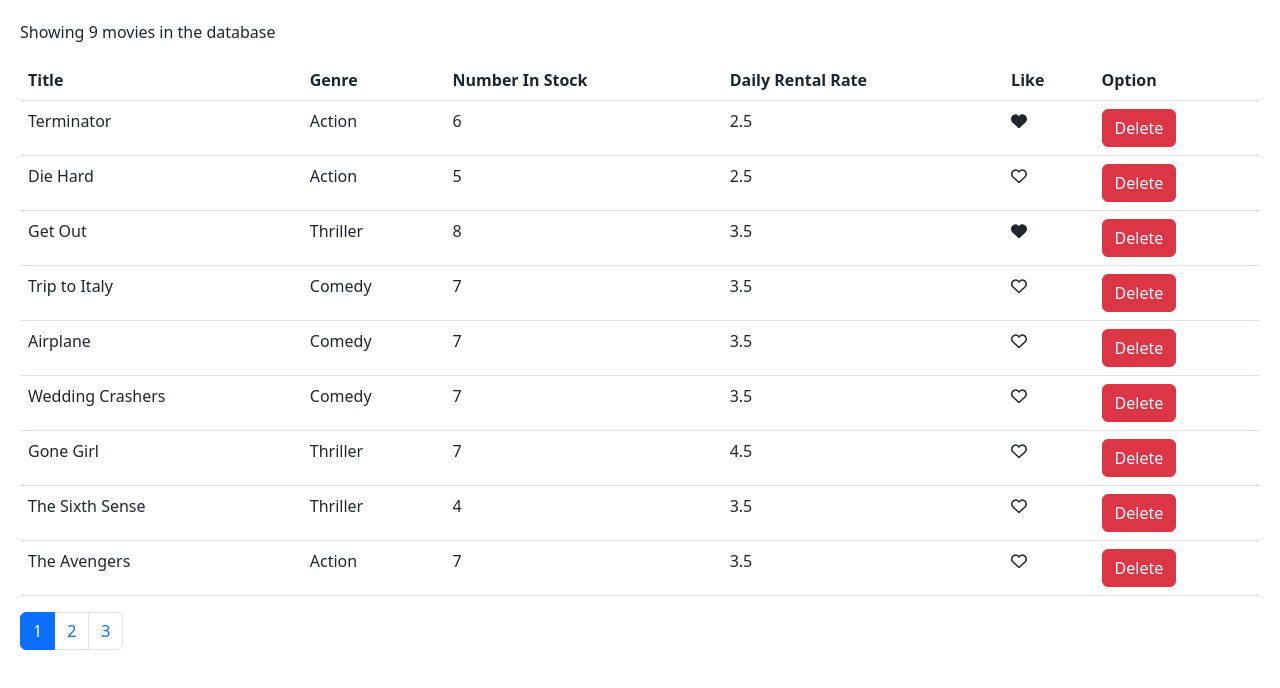
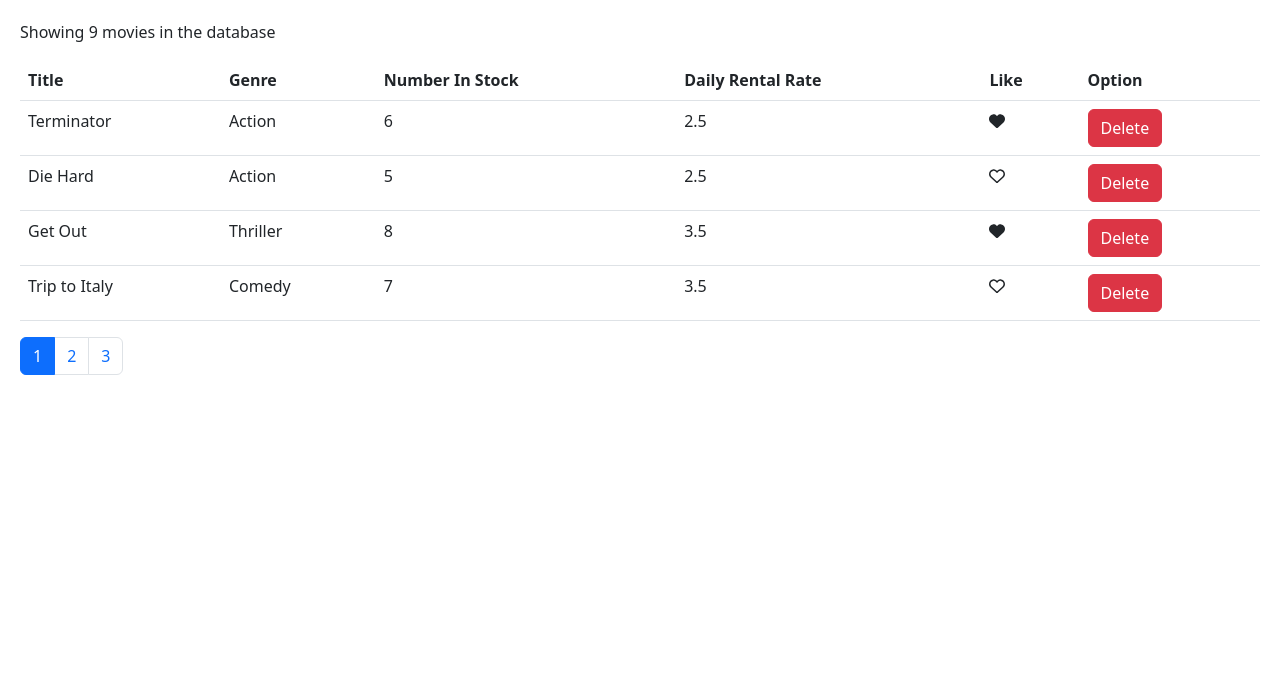
Before and after one commit to zalogarciam/vidly, a React (Create React App) app in the folder vidlyu/: page / in a window 1280 px wide. Shown: the top 688 px of the page. Built offline with nearby package versions, Linux system fonts and the light colour scheme.

Commit message:
Implement paginate.js and use it on movies service

```diff
--- a/vidlyu/src/components/movie.jsx
+++ b/vidlyu/src/components/movie.jsx
@@ -2,6 +2,7 @@
 import { getMovies, deleteMovie } from "../services/fakeMovieService";
 import Like from "./common/like";
 import Pagination from "./common/pagination";
+import { paginate } from "../utils/paginate";
 
 class Movie extends Component {
   state = {
@@ -24,14 +25,15 @@
   };
 
   handlePageChange = (page) => {
-    console.log(page);
     this.setState({ currentPage: page });
   };
 
   render() {
     const { length: count } = this.state.movies;
-    const { pageSize, currentPage } = this.state;
+    const { pageSize, currentPage, movies: allMovies } = this.state;
     if (count == 0) return <p>There are no movies in the database</p>;
+
+    const movies = paginate(allMovies, currentPage, pageSize);
 
     return (
       <div className="body">
@@ -48,7 +50,7 @@
             </tr>
           </thead>
           <tbody>
-            {this.state.movies.map((movie) => (
+            {movies.map((movie) => (
               <tr key={movie._id}>
                 <td>{movie.title}</td>
                 <td>{movie.genre.name}</td>
--- /dev/null
+++ b/vidlyu/src/utils/paginate.js
@@ -0,0 +1,6 @@
+import _ from 'lodash';
+
+export function paginate(items, pageNumber, pageSize) {
+    const startIndex = (pageNumber - 1) * pageSize;
+    return _(items).slice(startIndex).take(pageSize).value();
+}
```
